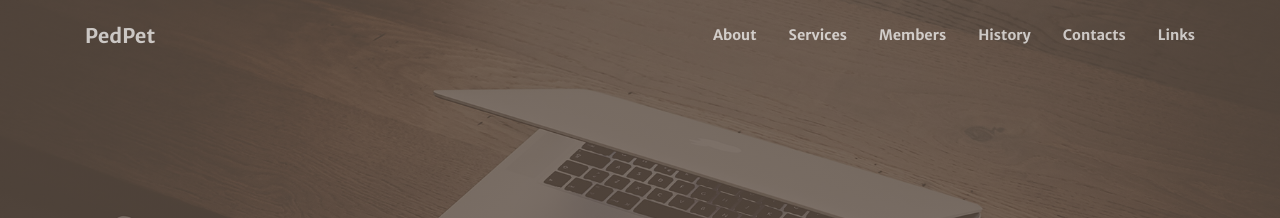
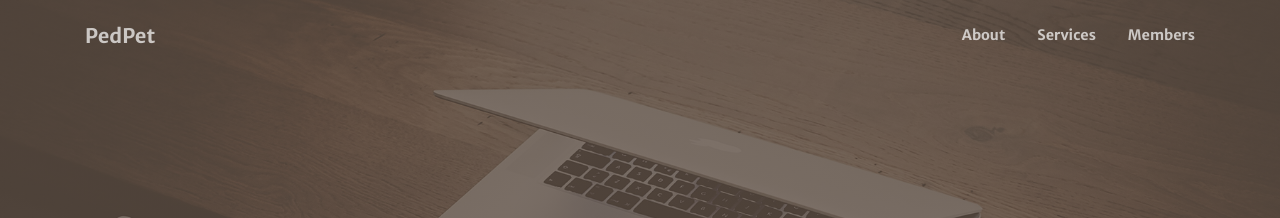
Before and after one commit to Kauekenjiabe/kauekenjiabe.github.io, a Jekyll site: the page built from index.md, in a window 1280 px wide. Shown: the top 218 px of the page. Built offline with Jekyll 4.4.1, drawn with Linux system fonts in a browser that asks for light colours.

Commit message:
Update menus.yml

```diff
--- a/_data/menus.yml
+++ b/_data/menus.yml
@@ -9,9 +9,3 @@ header:
   url: /#services
 - title: Members
   url: /#members
-- title: History
-  url: /#timeline
-- title: Contacts
-  url: /#contacts
-- title: Links
-  url: /links
```
